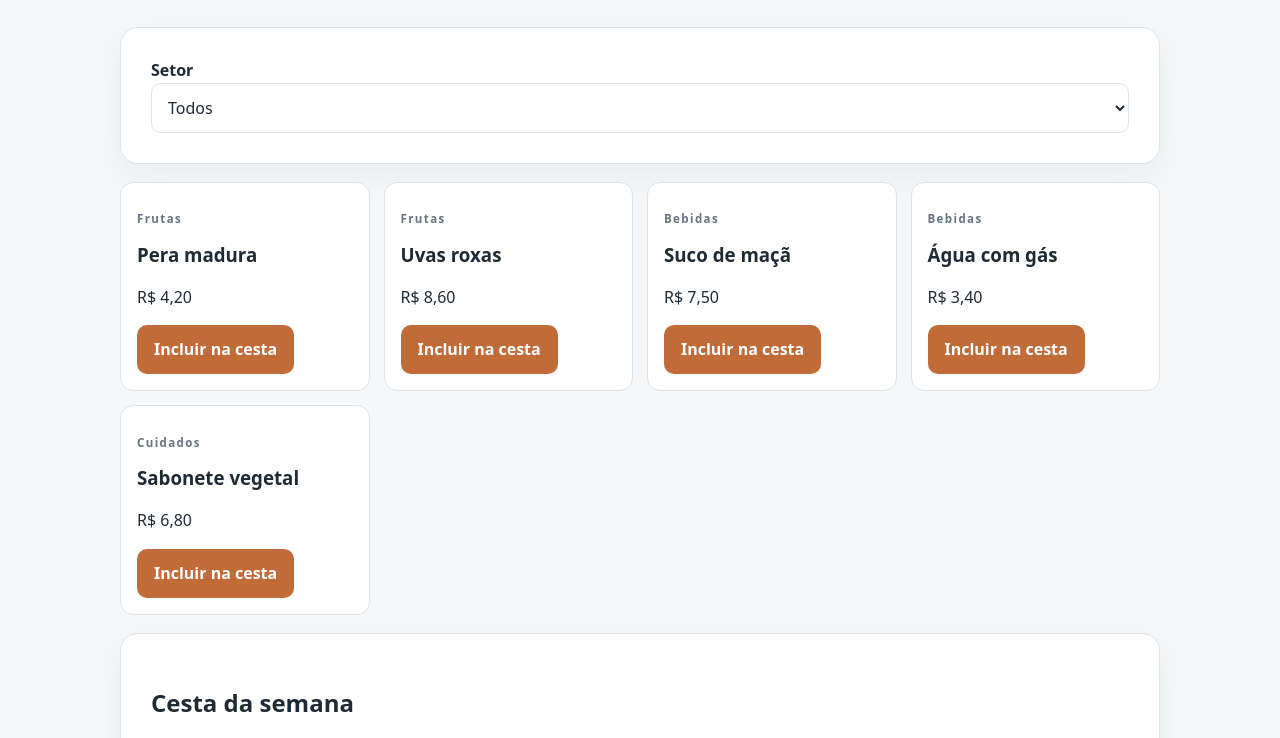
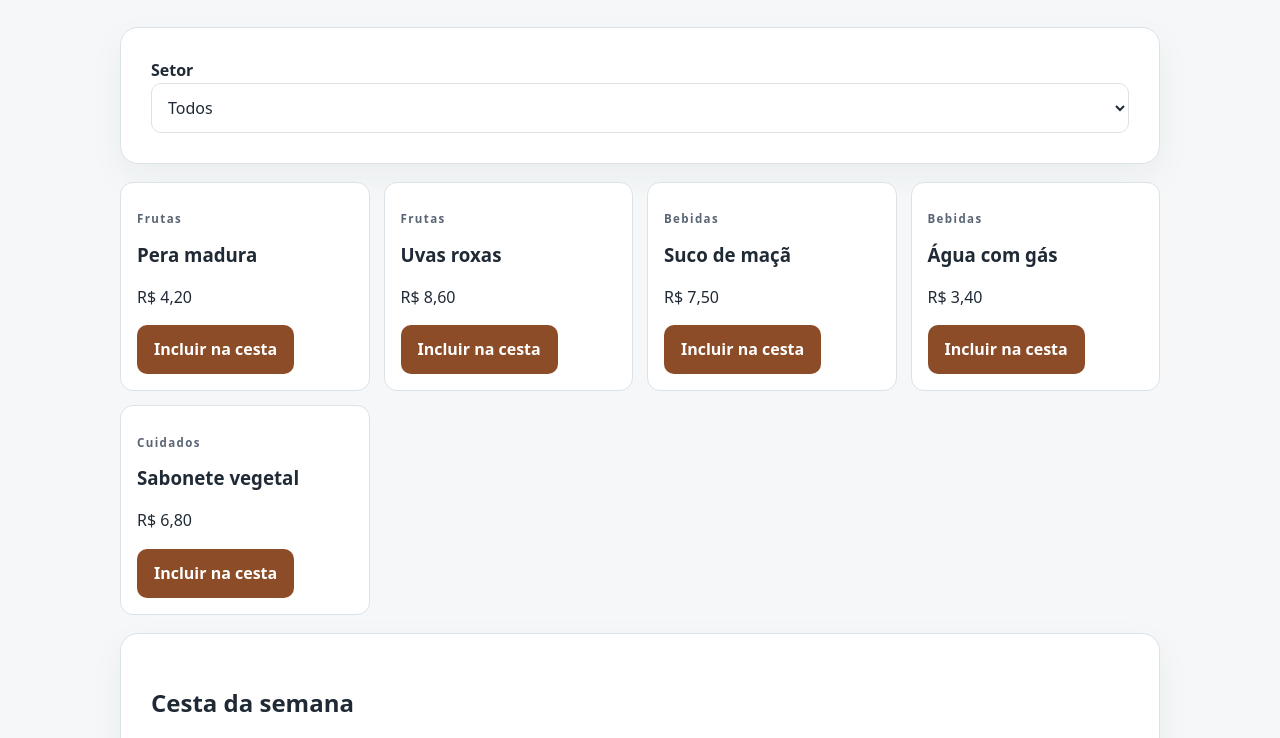
Before and after one commit to dieison-a/catalogo-de-mercado, a plain HTML site: page index.html in a window 1280 px wide. Shown: the part 288-1026 px from the top of the page. Drawn offline with Linux system fonts and the light colour scheme.

Commit message:
Melhora contraste e legibilidade
Co-authored-by: Copilot <223556219+Copilot@users.noreply.github.com>

```diff
--- a/styles.css
+++ b/styles.css
@@ -1,11 +1,11 @@
 :root {
   color-scheme: light;
   --tinta: #202a35;
-  --suave: #667383;
+  --suave: #596574;
   --papel: #f5f7f8;
   --cartao: #fff;
   --linha: #dce3e8;
-  --destaque: #c16b38;
+  --destaque: #8c4c27;
   --sombra: 0 12px 34px #2333440d
 }
 * {
```
